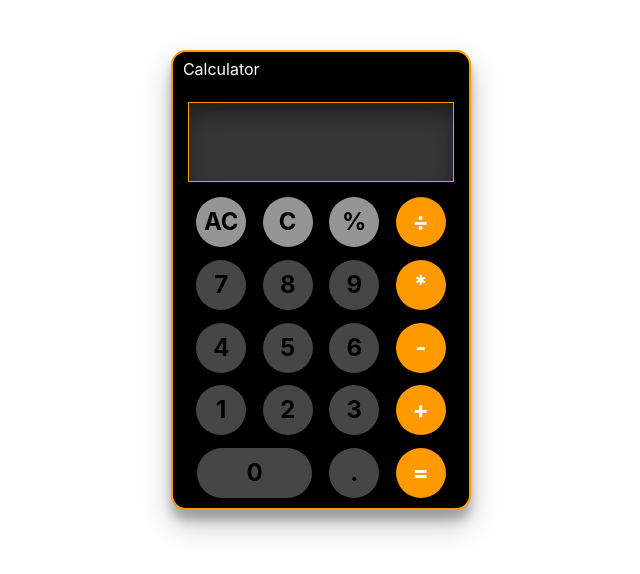
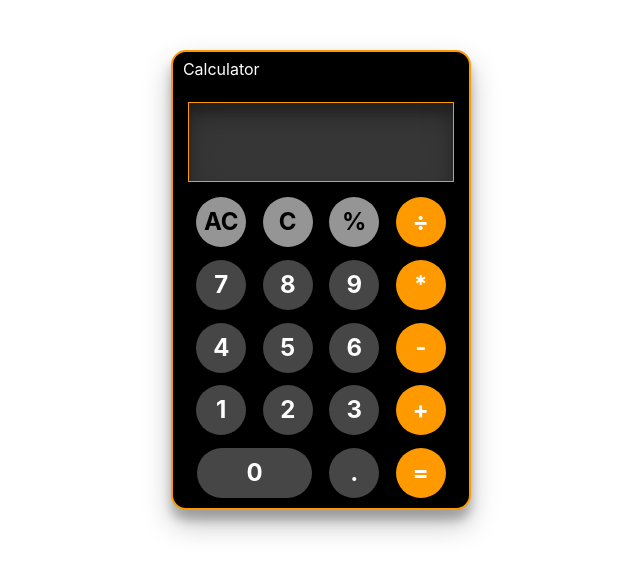
Before and after one commit to Yusrish/calculator, a plain HTML site: page index.html in a window 1280 px wide. Shown: the whole page, without its empty margins (319-959 px from the left). Drawn offline with nearby package versions, Linux system fonts and the light colour scheme.

Commit message:
Add files via upload

```diff
--- a/style.css
+++ b/style.css
@@ -152,7 +152,7 @@ button:hover {
           border-radius: 50%;
           outline: none;
           background-color: #464646;
-          color: black;
+          color: white;
           font-weight: bold;
           font-size: 1.5em;
 }
@@ -169,7 +169,7 @@ button:hover {
           border-radius: 50%;
           outline: none;
           background-color: #464646;
-          color: black;
+          color: white;
           font-weight: bold;
           font-size: 1.5em;
 }
@@ -186,7 +186,7 @@ button:hover {
           border-radius: 50%;
           outline: none;
           background-color: #464646;
-          color: black;
+          color: white;
           font-weight: bold;
           font-size: 1.5em;
 }
@@ -219,7 +219,7 @@ button:hover {
           border-radius: 50%;
           outline: none;
           background-color: #464646;
-          color: black;
+          color: white;
           font-weight: bold;
           font-size: 1.5em;
 }
@@ -236,7 +236,7 @@ button:hover {
           border-radius: 50%;
           outline: none;
           background-color: #464646;
-          color: black;
+          color: white;
           font-weight: bold;
           font-size: 1.5em;
 }
@@ -253,7 +253,7 @@ button:hover {
           border-radius: 50%;
           outline: none;
           background-color: #464646;
-          color: black;
+          color: white;
           font-weight: bold;
           font-size: 1.5em;
 }
@@ -286,7 +286,7 @@ button:hover {
           border-radius: 50%;
           outline: none;
           background-color: #464646;
-          color: black;
+          color: white;
           font-weight: bold;
           font-size: 1.5em;
 }
@@ -303,7 +303,7 @@ button:hover {
           border-radius: 50%;
           outline: none;
           background-color: #464646;
-          color: black;
+          color: white;
           font-weight: bold;
           font-size: 1.5em;
 }
@@ -320,7 +320,7 @@ button:hover {
           border-radius: 50%;
           outline: none;
           background-color: #464646;
-          color: black;
+          color: white;
           font-weight: bold;
           font-size: 1.5em;
 }
@@ -355,7 +355,7 @@ button:hover {
           border-radius: 25px;
           outline: none;
           background-color: #464646;
-          color: black;
+          color: white;
           font-weight: bold;
           font-size: 1.5em;
 }
@@ -373,7 +373,7 @@ button:hover {
           border-radius: 50%;
           outline: none;
           background-color: #464646;
-          color: black;
+          color: white;
           font-weight: bold;
           font-size: 1.5em;
 }
```
